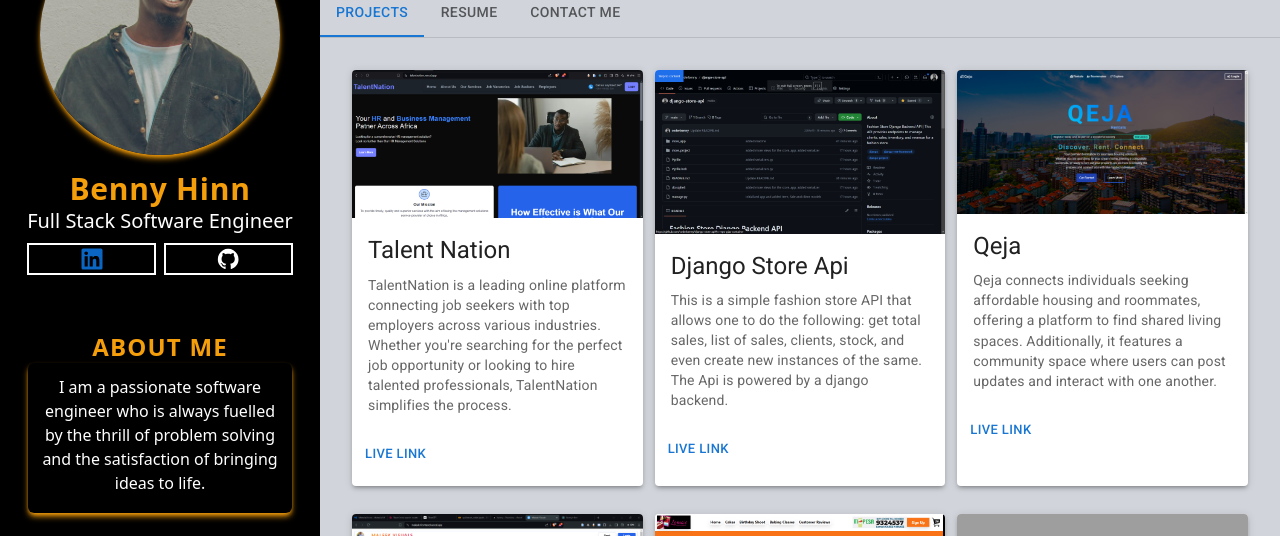
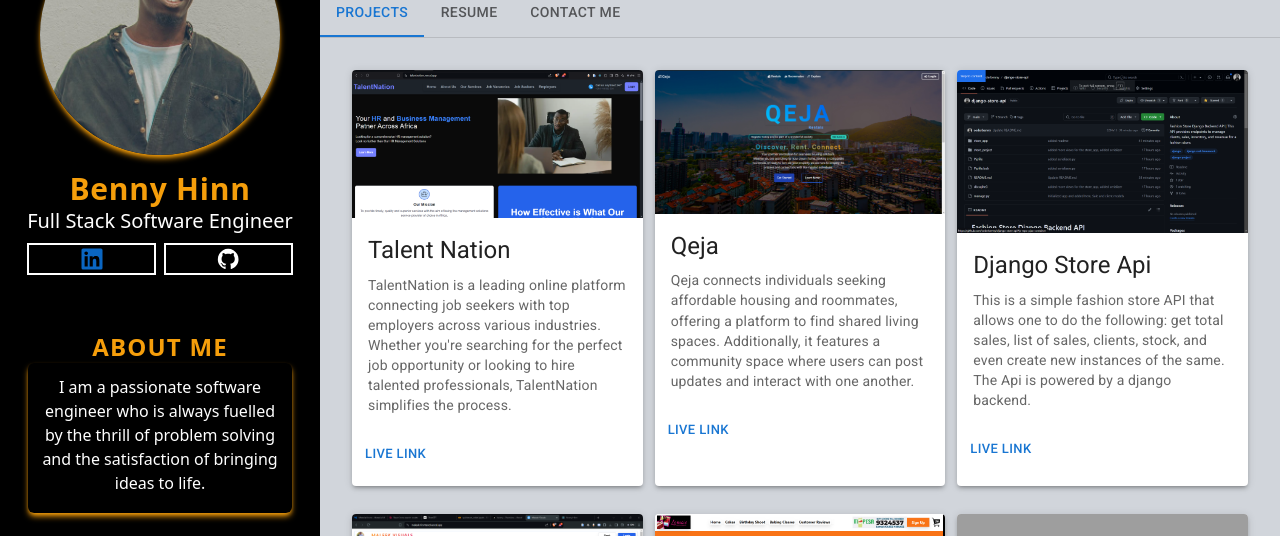
Before and after one commit to coderbenny/benny-portfolio, a React (Create React App) app: page / in a window 1280 px wide. Shown: the part 161-697 px from the top of the page. Built offline with nearby package versions, Linux system fonts and the light colour scheme; grey boxes are pictures that could not be loaded.

Commit message:
realigned projects...

```diff
--- a/src/components/pages/Projects.js
+++ b/src/components/pages/Projects.js
@@ -14,20 +14,20 @@
     },
     {
       id: 2,
+      title: "Qeja",
+      image: "/qeja.PNG",
+      live_link: "https://qeja-frontend.vercel.app",
+      description:
+        "Qeja connects individuals seeking affordable housing and roommates, offering a platform to find shared living spaces. Additionally, it features a community space where users can post updates and interact with one another.",
+      more_details: null,
+    },
+    {
+      id: 3,
       title: "Django Store Api",
       image: "/django-store-api.png",
       live_link: "https://django-store-api.onrender.com/",
       description:
         "This is a simple fashion store API that allows one to do the following: get total sales, list of sales, clients, stock, and even create new instances of the same. The Api is powered by a django backend.",
-      more_details: null,
-    },
-    {
-      id: 3,
-      title: "Qeja",
-      image: "/qeja.PNG",
-      live_link: "https://qeja-frontend.vercel.app",
-      description:
-        "Qeja connects individuals seeking affordable housing and roommates, offering a platform to find shared living spaces. Additionally, it features a community space where users can post updates and interact with one another.",
       more_details: null,
     },
     {
```
